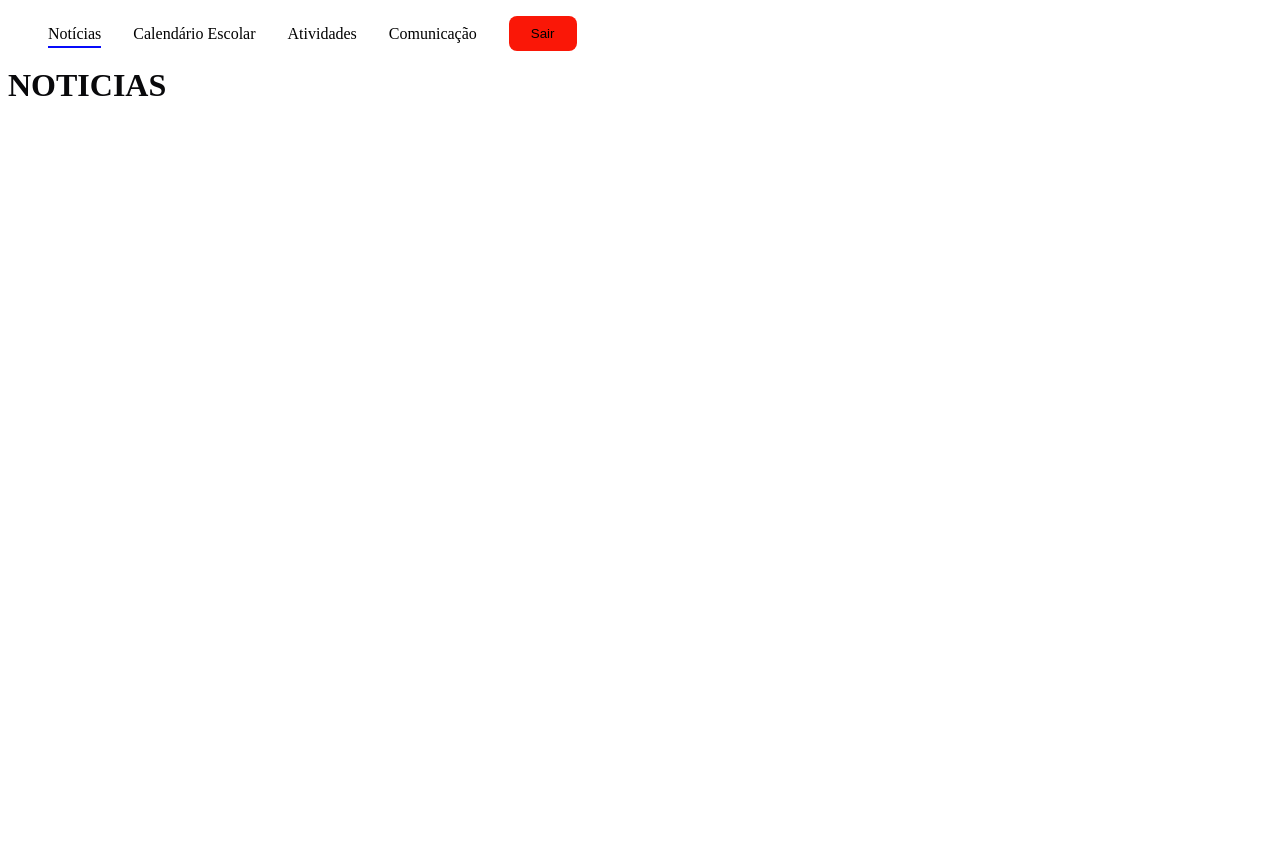
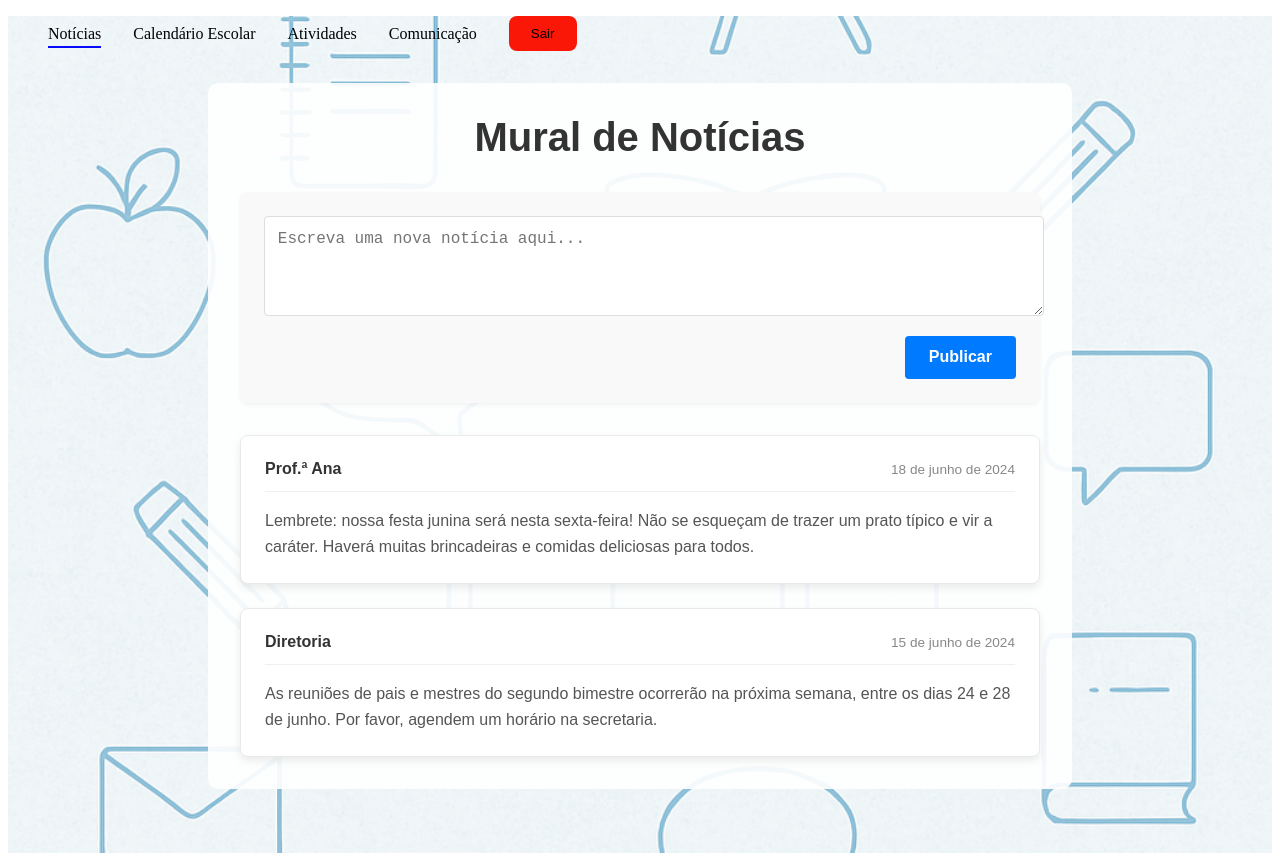
Before and after one commit to RianWeber13/laco.escolar, a Next.js app: page /noticias in a window 1280 px wide. Before the commit the page ends 800 px from the top, so only its background shows below. Built offline with nearby package versions, Linux system fonts and the light colour scheme.

Commit message:
Tela de notícias

```diff
--- a/src/app/noticias/noticias.css
+++ b/src/app/noticias/noticias.css
@@ -0,0 +1,134 @@
+/* Container principal da página de notícias */
+.noticias-container {
+  max-width: 800px;
+  margin: 2rem auto;
+  padding: 2rem;
+  font-family: Arial, sans-serif;
+}
+
+/* Título principal */
+.noticias-title {
+  color: #333;
+  text-align: center;
+  margin-bottom: 2rem;
+  font-size: 2.5rem;
+}
+
+/* Formulário para criar uma nova postagem */
+.new-post-form {
+  background-color: #f9f9f9;
+  padding: 1.5rem;
+  border-radius: 8px;
+  margin-bottom: 2rem;
+  box-shadow: 0 2px 4px rgba(0, 0, 0, 0.05);
+}
+
+.new-post-form textarea {
+  width: 100%;
+  padding: 0.8rem;
+  border: 1px solid #ddd;
+  border-radius: 4px;
+  font-size: 1rem;
+  resize: vertical; /* Permite redimensionamento vertical */
+  margin-bottom: 1rem;
+}
+
+.new-post-form button {
+  display: block;
+  width: auto;
+  margin-left: auto; /* Alinha o botão à direita */
+  padding: 0.8rem 1.5rem;
+  border: none;
+  border-radius: 4px;
+  background-color: #007bff; /* Cor primária azul */
+  color: white;
+  font-size: 1rem;
+  font-weight: bold;
+  cursor: pointer;
+  transition: background-color 0.3s ease;
+}
+
+.new-post-form button:hover {
+  background-color: #0056b3;
+}
+
+/* Container do feed de notícias */
+.feed-container {
+  display: flex;
+  flex-direction: column;
+  gap: 1.5rem;
+}
+
+/* Card de cada notícia individual */
+.post-card {
+  background-color: #ffffff;
+  border: 1px solid #eaeaea;
+  border-radius: 8px;
+  padding: 1.5rem;
+  box-shadow: 0 4px 8px rgba(0, 0, 0, 0.08);
+  transition: transform 0.2s ease, box-shadow 0.2s ease;
+}
+
+.post-card:hover {
+  transform: translateY(-5px);
+  box-shadow: 0 6px 12px rgba(0, 0, 0, 0.1);
+}
+
+/* Cabeçalho da postagem */
+.post-header {
+  display: flex;
+  justify-content: space-between;
+  align-items: center;
+  margin-bottom: 1rem;
+  border-bottom: 1px solid #f0f0f0;
+  padding-bottom: 0.8rem;
+}
+
+.post-author {
+  font-weight: bold;
+  color: #333;
+}
+
+.post-date {
+  font-size: 0.85rem;
+  color: #888;
+}
+
+/* Conteúdo da postagem */
+.post-content {
+  color: #555;
+  line-height: 1.6;
+}
+/* Estilo para aplicar a imagem de fundo na página inteira */
+.noticias-page-wrapper {
+  /* Caminho para a imagem que você salvou em public/images */
+  background-image: url('/images/noticiasweb.png');
+
+  /* Cobre toda a área da tela */
+  background-size: cover;
+
+  /* Centraliza a imagem */
+  background-position: center;
+
+  /* Mantém a imagem de fundo fixa ao rolar a página */
+  background-attachment: fixed;
+
+  /* Garante que o contêiner ocupe pelo menos 100% da altura da tela */
+  min-height: 100vh;
+
+  /* Adiciona um pouco de preenchimento para não colar nas bordas */
+  padding-bottom: 2rem;
+}
+
+
+/* Container principal da página de notícias */
+.noticias-container {
+  max-width: 800px;
+  margin: 2rem auto;
+  padding: 2rem;
+  font-family: Arial, sans-serif;
+
+  /* Adiciona um fundo branco semi-transparente para melhorar a leitura */
+  background-color: rgba(255, 255, 255, 0.9);
+  border-radius: 10px;
+}
--- a/src/app/noticias/page.tsx
+++ b/src/app/noticias/page.tsx
@@ -1,13 +1,89 @@
-"use client";
+'use client';
 
-import "./noticias.css";
-import NavBar from "../navbar/navBar";
+import React, { useState } from 'react';
+import NavBar from '../navbar/navBar';
+import './noticias.css';
 
-export default function Noticias() {
+interface Noticia {
+  id: number;
+  autor: string;
+  data: string;
+  conteudo: string;
+}
+
+const NoticiasPage = () => {
+  const [noticias, setNoticias] = useState<Noticia[]>([
+    {
+      id: 1,
+      autor: 'Prof.ª Ana',
+      data: '18 de junho de 2024',
+      conteudo: 'Lembrete: nossa festa junina será nesta sexta-feira! Não se esqueçam de trazer um prato típico e vir a caráter. Haverá muitas brincadeiras e comidas deliciosas para todos.',
+    },
+    {
+      id: 2,
+      autor: 'Diretoria',
+      data: '15 de junho de 2024',
+      conteudo: 'As reuniões de pais e mestres do segundo bimestre ocorrerão na próxima semana, entre os dias 24 e 28 de junho. Por favor, agendem um horário na secretaria.',
+    },
+  ]);
+
+  const [novoConteudo, setNovoConteudo] = useState('');
+
+  const handlePublicarNoticia = (e: React.FormEvent) => {
+    e.preventDefault();
+    if (novoConteudo.trim() === '') {
+      alert('Por favor, escreva algo antes de publicar.');
+      return;
+    }
+
+    const novaNoticia: Noticia = {
+      id: noticias.length + 1,
+      autor: 'Professor(a)',
+      data: new Date().toLocaleDateString('pt-BR', {
+        day: 'numeric',
+        month: 'long',
+        year: 'numeric',
+      }),
+      conteudo: novoConteudo,
+    };
+
+    setNoticias([novaNoticia, ...noticias]);
+    setNovoConteudo('');
+  };
+
   return (
-    <div>
-      <NavBar onLogout={() => console.log("Logout clicado")} /> {/* ← Adiciona NavBar */}
-      <h1>NOTICIAS</h1>
+    // Adiciona a div que envolve toda a página
+    <div className="noticias-page-wrapper">
+      <NavBar />
+      <main className="noticias-container">
+        <h1 className="noticias-title">Mural de Notícias</h1>
+
+        <div className="new-post-form">
+          <form onSubmit={handlePublicarNoticia}>
+            <textarea
+              placeholder="Escreva uma nova notícia aqui..."
+              value={novoConteudo}
+              onChange={(e) => setNovoConteudo(e.target.value)}
+              rows={4}
+            />
+            <button type="submit">Publicar</button>
+          </form>
+        </div>
+
+        <div className="feed-container">
+          {noticias.map((noticia) => (
+            <div key={noticia.id} className="post-card">
+              <div className="post-header">
+                <span className="post-author">{noticia.autor}</span>
+                <span className="post-date">{noticia.data}</span>
+              </div>
+              <p className="post-content">{noticia.conteudo}</p>
+            </div>
+          ))}
+        </div>
+      </main>
     </div>
   );
-}
+};
+
+export default NoticiasPage;
```
Also changed, not shown: public/images/noticiasweb.png (added).
